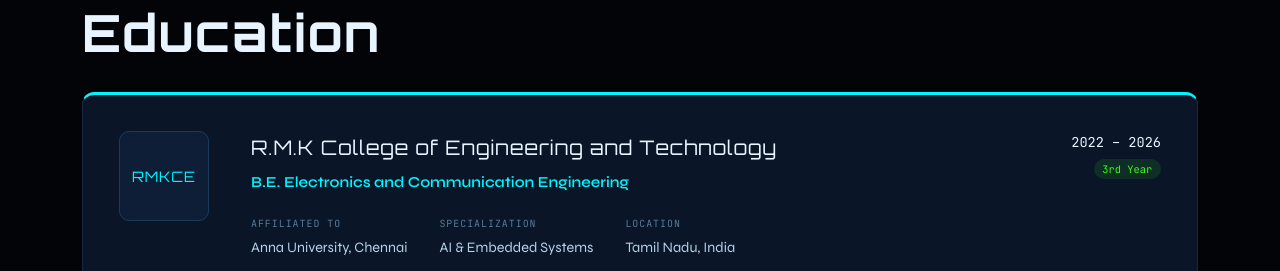
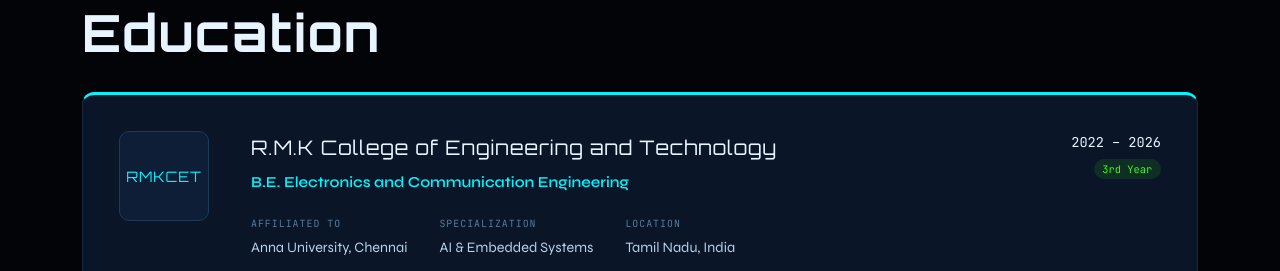
Before and after one commit to Allen-Ronaldo-C/allen-portfolio, a React (Vite) app: page / in a window 1280 px wide. Shown: the part 7300-7571 px from the top of the page. Built offline with nearby package versions, Linux system fonts and the light colour scheme.

Commit message:
fix: update favicon and apple touch icon in index.html; correct education logo in App.jsx

```diff
--- a/index.html
+++ b/index.html
@@ -14,6 +14,8 @@
     <meta name="twitter:description" content="IEEE Author · ISRO Intern · ECE Engineer · Chennai, India" />
     <meta name="theme-color" content="#060d18" />
     <title>Allen Ronaldo C | AI & IoT Engineer</title>
+    <link rel="icon" type="image/png" href="src\assets\icon.png" />
+    <link rel="apple-touch-icon" href="src\assets\icon.png" />
     <link rel="preconnect" href="https://fonts.googleapis.com">
     <link href="https://fonts.googleapis.com/css2?family=Orbitron:wght@400;700;900&family=Syne:wght@400;600;700;800&family=JetBrains+Mono:ital,wght@0,300;0,400;1,300&display=swap" rel="stylesheet">
   </head>
--- a/src/App.jsx
+++ b/src/App.jsx
@@ -685,7 +685,7 @@
         <p className="label fi">// academic foundation</p>
         <h2 className="heading fi">Education</h2>
         <div className="edu-card fi">
-          <div className="edu-logo">RMKCE</div>
+          <div className="edu-logo">RMKCET</div>
           <div>
             <div className="edu-degree-row">
               <div><div className="edu-college">R.M.K College of Engineering and Technology</div><div className="edu-degree">B.E. Electronics and Communication Engineering</div></div>
```
